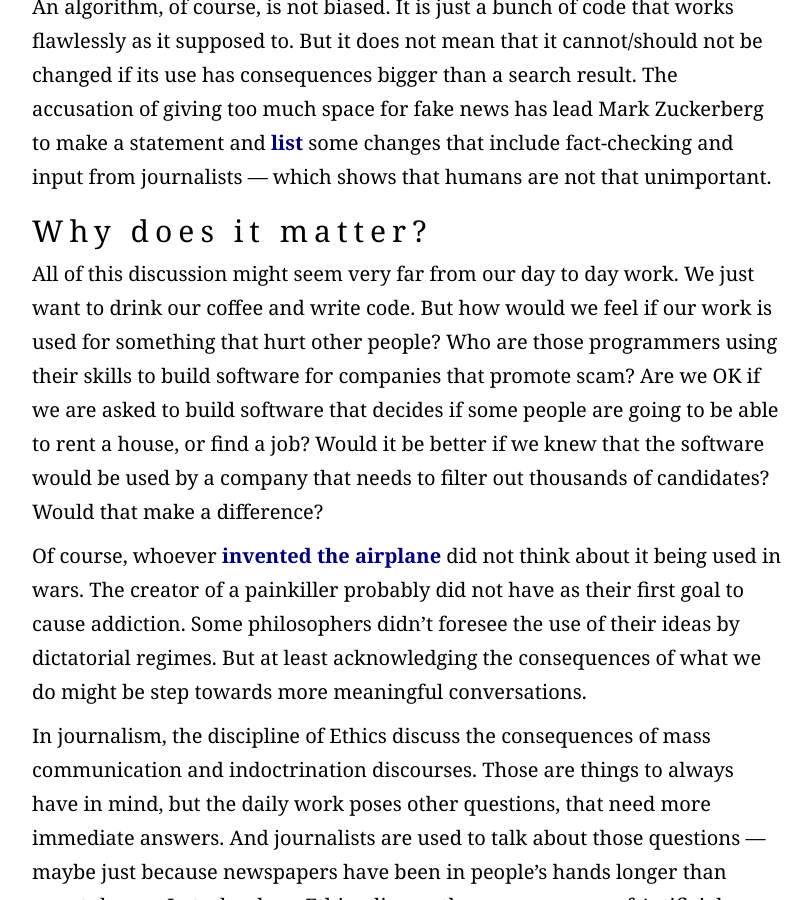
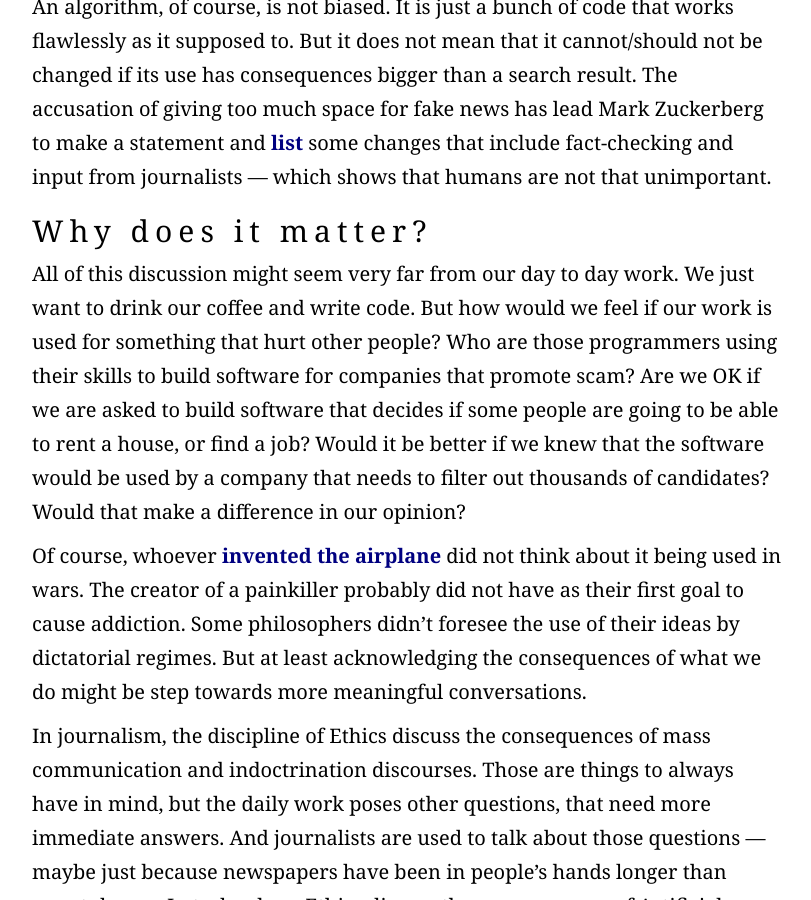
Before and after one commit to pwdd/pwdd.github.io, a Jekyll site: the page built from _posts/2016-11-18-the-ethics-of-algorithms.md, in a window 1280 px wide and 900 px high, scrolled down 1025 px. Shown: the whole window, without its empty margins (233-1044 px from the left). Built offline with Jekyll 4.4.1, drawn with Linux system fonts in a browser that asks for light colours; nearby versions of some CDN libraries; some web fonts are replaced.

Commit message:
edit4 ethics

```diff
--- a/_posts/2016-11-18-the-ethics-of-algorithms.md
+++ b/_posts/2016-11-18-the-ethics-of-algorithms.md
@@ -16,7 +16,7 @@ An algorithm, of course, is not biased. It is just a bunch of code that works fl
 
 ## Why does it matter?
 
-All of this discussion might seem very far from our day to day work. We just want to drink our coffee and write code. But how would we feel if our work is used for something that hurt other people? Who are those programmers using their skills to build software for companies that promote scam? Are we OK if we are asked to build software that decides if some people are going to be able to rent a house, or find a job? Would it be better if we knew that the software would be used by a company that needs to filter out thousands of candidates? Would that make a difference?
+All of this discussion might seem very far from our day to day work. We just want to drink our coffee and write code. But how would we feel if our work is used for something that hurt other people? Who are those programmers using their skills to build software for companies that promote scam? Are we OK if we are asked to build software that decides if some people are going to be able to rent a house, or find a job? Would it be better if we knew that the software would be used by a company that needs to filter out thousands of candidates? Would that make a difference in our opinion?
 
 Of course, whoever [invented the airplane](http://www.cnn.com/2013/06/07/travel/wright-brothers-first-flight-fight/) did not think about it being used in wars. The creator of a painkiller probably did not have as their first goal to cause addiction. Some philosophers didn't foresee the use of their ideas by dictatorial regimes. But at least acknowledging the consequences of what we do might be step towards more meaningful conversations.
 
```
